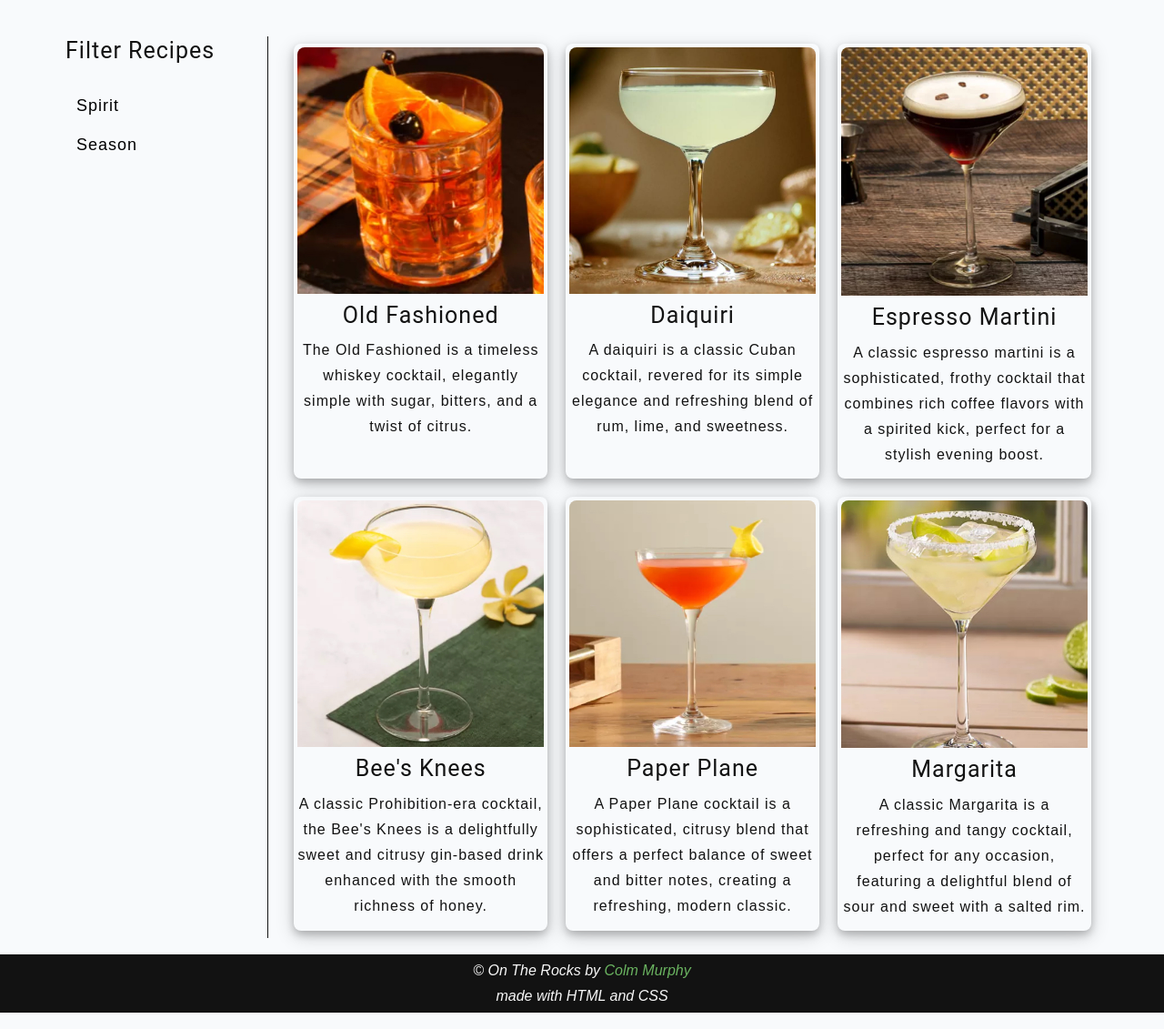
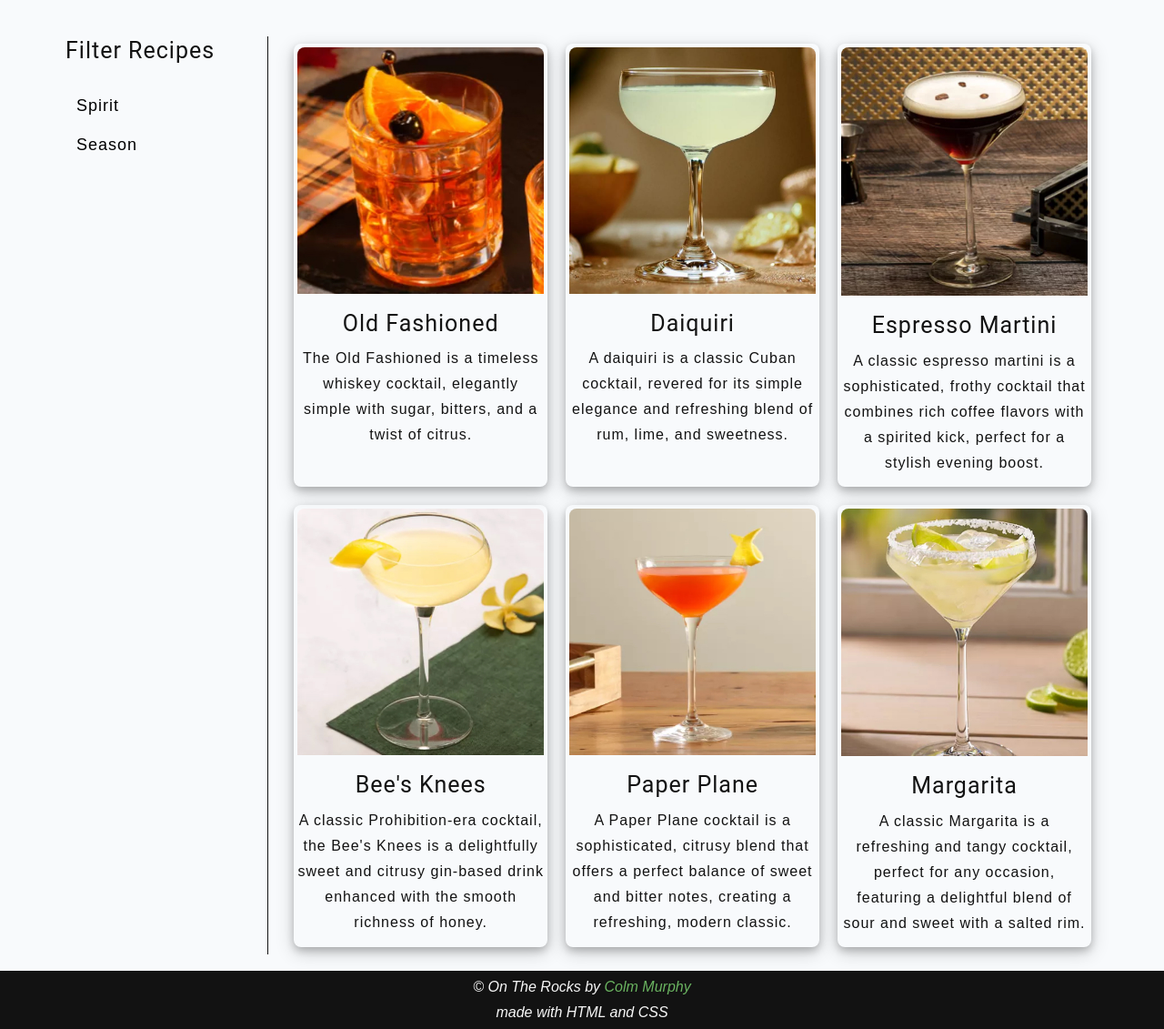
Before and after one commit to c-murphy01/OnTheRocks, a plain HTML site: page recipes.html in a window 1280 px wide. Shown: the part 104-1235 px from the top of the page at 91% size. Drawn offline with Linux system fonts and the light colour scheme.

```diff
--- a/css/main.css
+++ b/css/main.css
@@ -279,6 +279,8 @@
     transition: transform 0.5s ease;
     /* add space between tabs and button */
     margin-left: 1rem;
+    /* allow the nav tabs to be scrolled when they are hidden due to small screen size */
+    overflow-x: auto;
 }
 
 .nav-tab {
--- a/recipes.html
+++ b/recipes.html
@@ -89,8 +89,8 @@
                 <!-- the actual recipes take up the other 3 columns -->
                 <section class="recipes-container">
                     <!-- each recipe is a section surrounded by a link to the individual recipe page -->
-                    <a href="old-fashioned.html">
-                        <section class="recipe">
+                    <a href="old-fashioned.html"  class="recipe">
+                        <section>
                             <!-- image, name and short description -->
                             <img src="./images/oldfashioned.jpeg" alt="Old Fashioned" class="recipe-image">
                             <h4>Old Fashioned</h4>
@@ -100,8 +100,8 @@
                             </p>
                         </section>
                     </a>
-                    <a href="daiquiri.html">
-                        <section class="recipe">
+                    <a href="daiquiri.html"  class="recipe">
+                        <section>
                             <img src="./images/daiquiri.jpeg" alt="Daiquiri" class="recipe-image">
                             <h4>Daiquiri</h4>
                             <p>
@@ -110,8 +110,8 @@
                             </p>
                         </section>
                     </a>
-                    <a href="espresso-martini.html">
-                        <section class="recipe">
+                    <a href="espresso-martini.html"  class="recipe">
+                        <section>
                             <img src="./images/espresso-martini.jpeg" alt="Espresso Martini" class="recipe-image">
                             <h4>Espresso Martini</h4>
                             <p>
@@ -120,8 +120,8 @@
                             </p>
                         </section>
                     </a>
-                    <a href="bees-knees.html">
-                        <section class="recipe">
+                    <a href="bees-knees.html"  class="recipe">
+                        <section>
                             <img src="./images/bees-knees.jpeg" alt="Bee's Knees" class="recipe-image">
                             <h4>Bee's Knees</h4>
                             <p>
@@ -130,8 +130,8 @@
                             </p>
                         </section>
                     </a>
-                    <a href="paper-plane.html">
-                        <section class="recipe">
+                    <a href="paper-plane.html"  class="recipe">
+                        <section>
                             <img src="./images/paper-plane.jpeg" alt="Paper Plane" class="recipe-image">
                             <h4>Paper Plane</h4>
                             <p>
@@ -140,8 +140,8 @@
                             </p>
                         </section>
                     </a>
-                    <a href="margarita.html">
-                        <section class="recipe">
+                    <a href="margarita.html"  class="recipe">
+                        <section>
                             <img src="./images/margarita.jpeg" alt="Margarita" class="recipe-image">
                             <h4>Margarita</h4>
                             <p>
@@ -151,8 +151,8 @@
                         </section>
                     </a>
                     <!-- template to add more recipes -->
-                    <!-- <a href="#">
-                            <section class="recipe">
+                    <!-- <a href="#"  class="recipe">
+                            <section>
                                 <img src="#" alt="#" class="recipe-image">
                                 <h4>New Recipe</h4>
                                 <p>Description</p>
```
Also changed, not shown: contact.html (+3 -3 lines).
